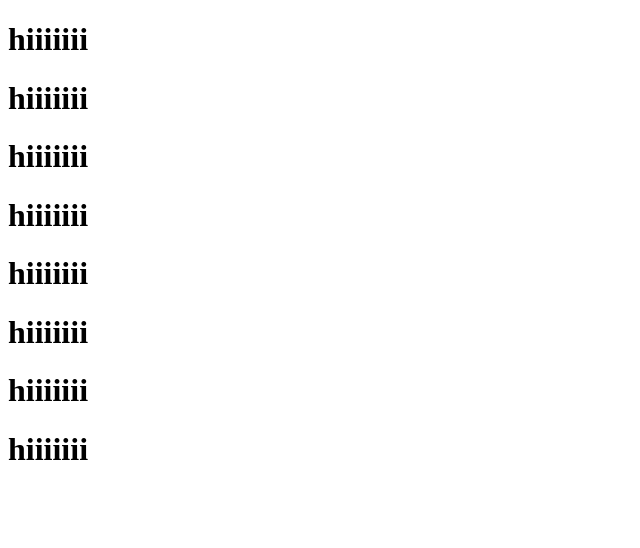
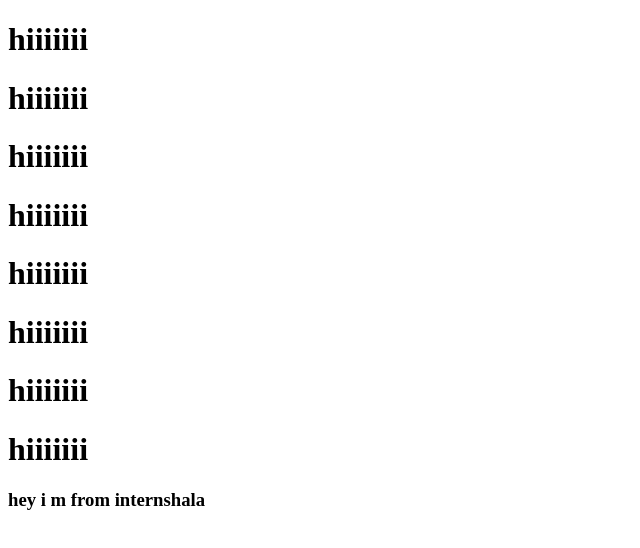
Before and after one commit to Aakash5209/portfolio_jan2024, a plain HTML site: page index.html in a window 1280 px wide. Shown: the whole page, without its empty margins (0-640 px from the left). Drawn offline with Linux system fonts and the light colour scheme.

Commit message:
added style

```diff
--- a/index.html
+++ b/index.html
@@ -14,6 +14,7 @@
     <h1>hiiiiiii</h1>
     <h1>hiiiiiii</h1>
     <h1>hiiiiiii</h1>
+    <h3>hey i m from internshala</h3>
 
 </body>
 </html>
--- /dev/null
+++ b/style.css
@@ -0,0 +1,4 @@
+*{
+    margin: 0px;
+
+}
```
